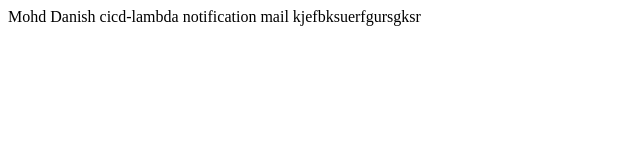
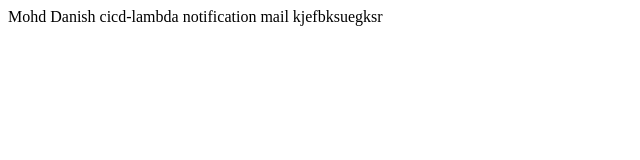
Before and after one commit to danishhere17-png/ci.cd, a plain HTML site: page index.html in a window 1280 px wide. Shown: the full height of the page, 0-640 px from the left. Drawn offline with Linux system fonts and the light colour scheme.

Commit message:
update with lambda code

```diff
--- a/index.html
+++ b/index.html
@@ -1 +1 @@
-<html>Mohd Danish cicd-lambda notification mail kjefbksuerfgursgksr</html>
+<html>Mohd Danish cicd-lambda notification mail kjefbksuegksr</html>
```
